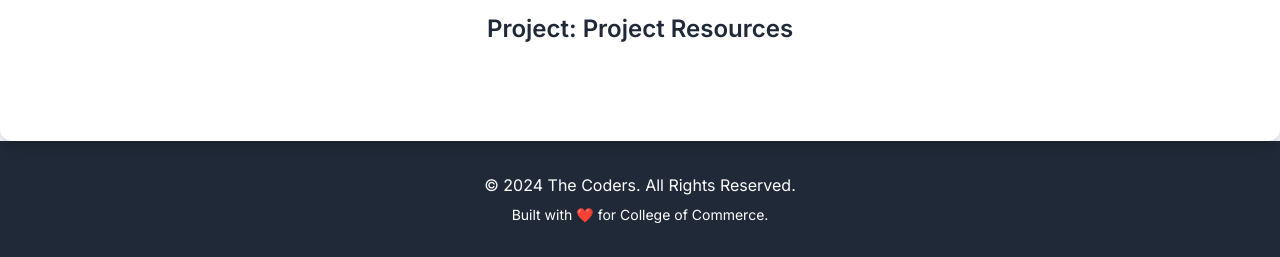
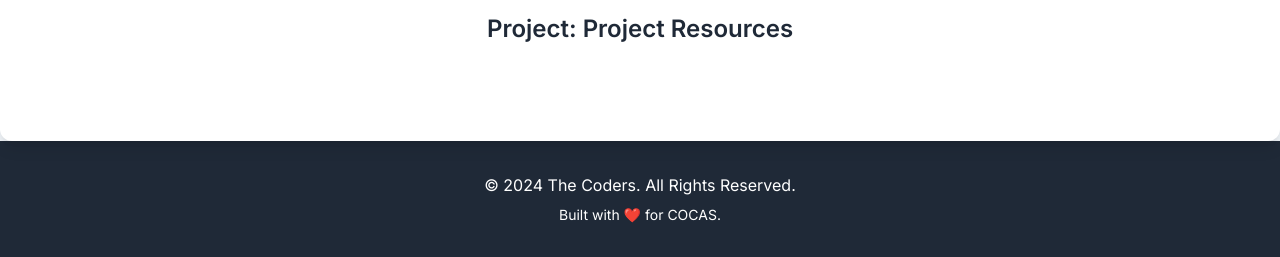
Before and after one commit to itz-anjali/resource, a plain HTML site: page index.html in a window 1280 px wide. Shown: the part 2674-2931 px from the top of the page. Drawn offline with nearby package versions, Linux system fonts and the light colour scheme.

Commit message:
Update index.html

```diff
--- a/index.html
+++ b/index.html
@@ -197,7 +197,7 @@
     <footer class="bg-gray-800 text-white py-8">
         <div class="container mx-auto px-6 text-center">
             <p>&copy; 2024 The Coders. All Rights Reserved.</p>
-            <p class="text-sm mt-2">Built with ❤️ for College of Commerce.</p>
+            <p class="text-sm mt-2">Built with ❤️ for COCAS.</p>
         </div>
     </footer>
 
```
